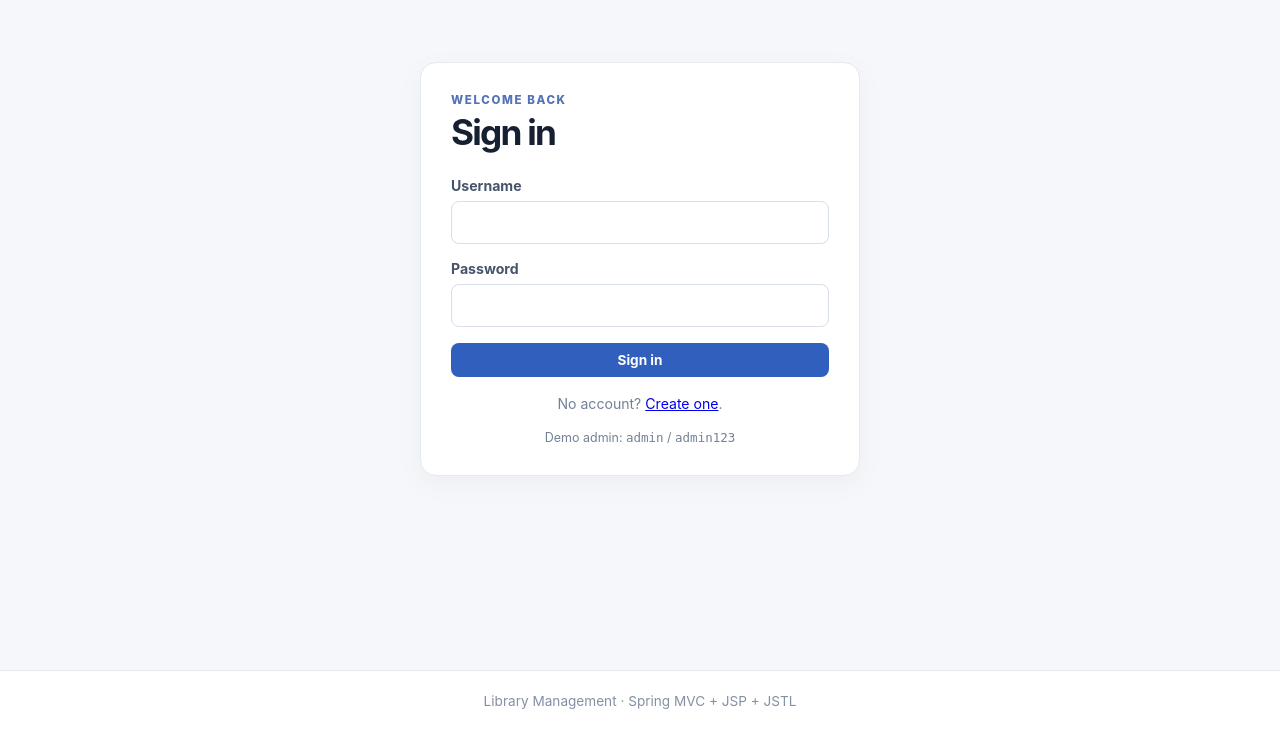
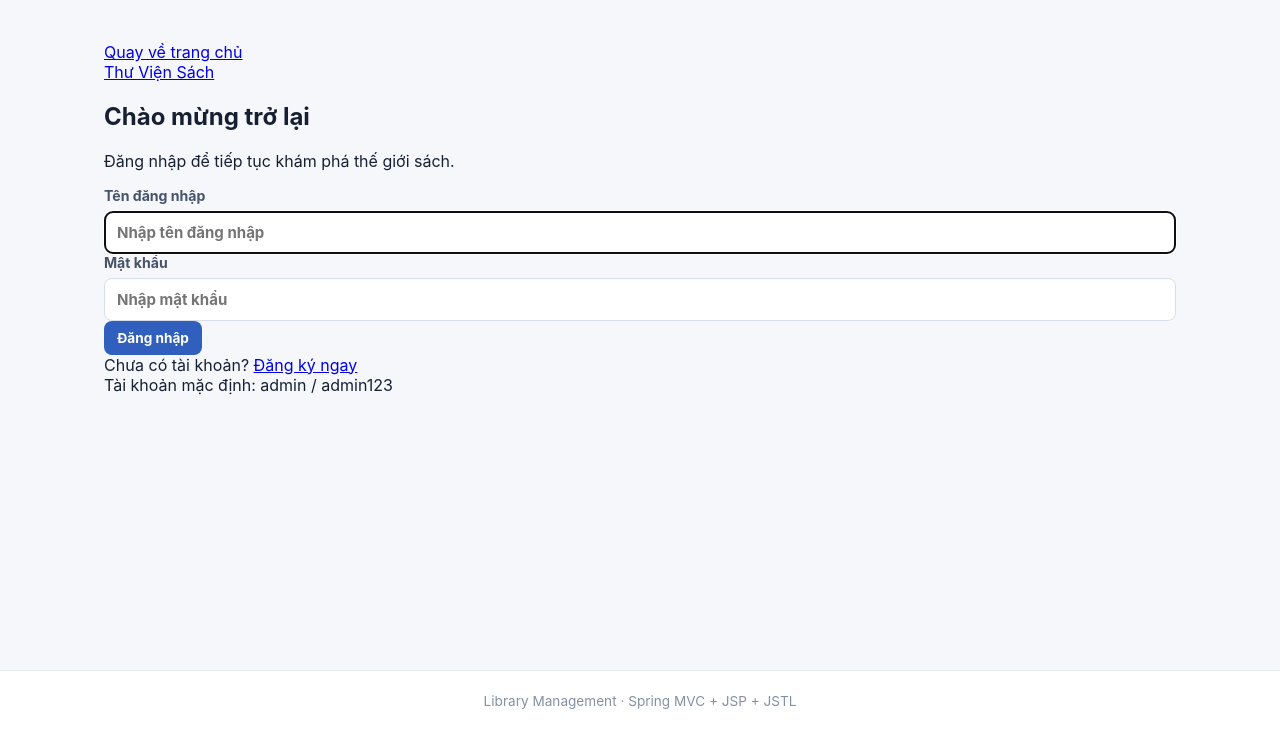
Before and after one commit to duong030907-debug/LibraryManagement, a Java web app: page /login in a window 1280 px wide. Shown: the part 70-801 px from the top of the page. Run offline with Spring Boot 4, a stand-in JSP engine, Linux system fonts and the light colour scheme; data that the repository does not hold is empty; the project's own start-up code is not run, and a stand-in starts its controllers and pages.

Commit message:
Restore original LibraryManagement page design and behavior

```diff
--- a/src/main/webapp/WEB-INF/views/auth/login.jsp
+++ b/src/main/webapp/WEB-INF/views/auth/login.jsp
@@ -1,14 +1,72 @@
-<%@ page contentType="text/html; charset=UTF-8" pageEncoding="UTF-8" %>
+<%@ page contentType="text/html;charset=UTF-8" %>
 <%@ taglib prefix="c" uri="http://java.sun.com/jsp/jstl/core" %>
+<c:set var="pageTitle" value="Đăng Nhập" scope="request"/>
 <%@ taglib prefix="ui" tagdir="/WEB-INF/tags" %>
-<ui:header title="Sign in"/>
-<section class="form-panel narrow"><p class="eyebrow">WELCOME BACK</p><h1>Sign in</h1>
-<ui:alert message="${success}" type="success"/><ui:alert message="${error}" type="error"/>
-<form method="post" action="${pageContext.request.contextPath}/login">
-<label>Username<input name="username" required autocomplete="username" value="<c:out value='${username}'/>"></label>
-<label>Password<input type="password" name="password" required autocomplete="current-password"></label>
-<button type="submit" class="full-width">Sign in</button>
-</form>
-<p class="form-note">No account? <a href="${pageContext.request.contextPath}/register">Create one</a>.</p>
-<p class="demo-hint">Demo admin: <code>admin</code> / <code>admin123</code></p></section>
+<ui:header title="${pageTitle}"/>
+
+<c:if test="${not empty success}">
+  <div class="toast" id="flashToast" role="status">
+    <i class="bi bi-check-circle-fill"></i>
+    <span>${success}</span>
+    <button type="button" aria-label="Đóng thông báo" onclick="this.parentElement.remove()">
+      <i class="bi bi-x-lg"></i>
+    </button>
+  </div>
+</c:if>
+<c:if test="${not empty error}">
+  <div class="toast error-toast" id="flashToast" role="status">
+    <i class="bi bi-exclamation-circle-fill"></i>
+    <span>${error}</span>
+    <button type="button" aria-label="Đóng thông báo" onclick="this.parentElement.remove()">
+      <i class="bi bi-x-lg"></i>
+    </button>
+  </div>
+</c:if>
+
+<main class="auth-main">
+  <a class="auth-back" href="${pageContext.request.contextPath}/books">
+    <i class="bi bi-arrow-left"></i>
+    Quay về trang chủ
+  </a>
+
+  <section class="auth-card">
+    <a href="${pageContext.request.contextPath}/books" class="auth-brand">
+      <span class="brand-icon">
+        <i class="bi bi-book-half"></i>
+      </span>
+      Thư Viện Sách
+    </a>
+
+    <h1>Chào mừng trở lại</h1>
+    <p>Đăng nhập để tiếp tục khám phá thế giới sách.</p>
+
+    <form action="${pageContext.request.contextPath}/login" method="post">
+      <label>
+        Tên đăng nhập
+        <input type="text" name="username" required autofocus placeholder="Nhập tên đăng nhập" autocomplete="username"/>
+      </label>
+
+      <label>
+        Mật khẩu
+        <input type="password" name="password" required placeholder="Nhập mật khẩu" autocomplete="current-password"/>
+      </label>
+
+      <button class="button primary" type="submit">
+        Đăng nhập
+        <i class="bi bi-arrow-right"></i>
+      </button>
+    </form>
+
+    <div class="auth-switch">
+      Chưa có tài khoản?
+      <a href="${pageContext.request.contextPath}/register">Đăng ký ngay</a>
+    </div>
+
+    <div class="mockup-note">
+      <i class="bi bi-shield-check"></i>
+      Tài khoản mặc định: admin / admin123
+    </div>
+  </section>
+</main>
+
 <ui:footer/>
```
